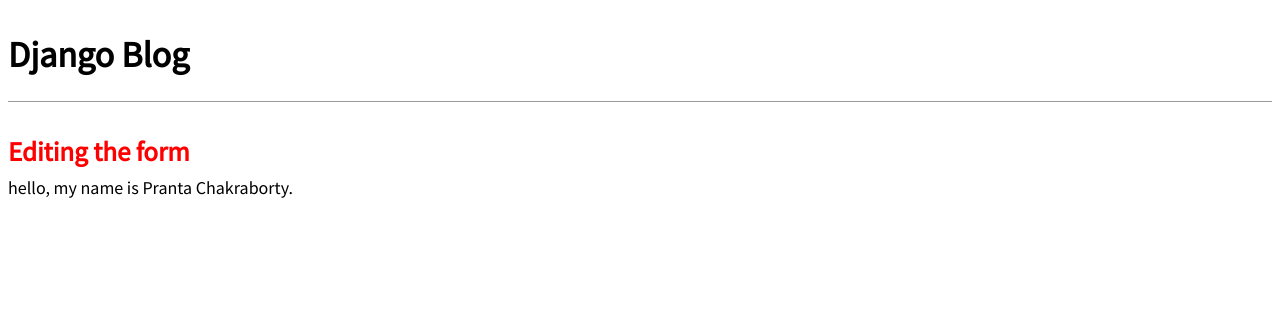
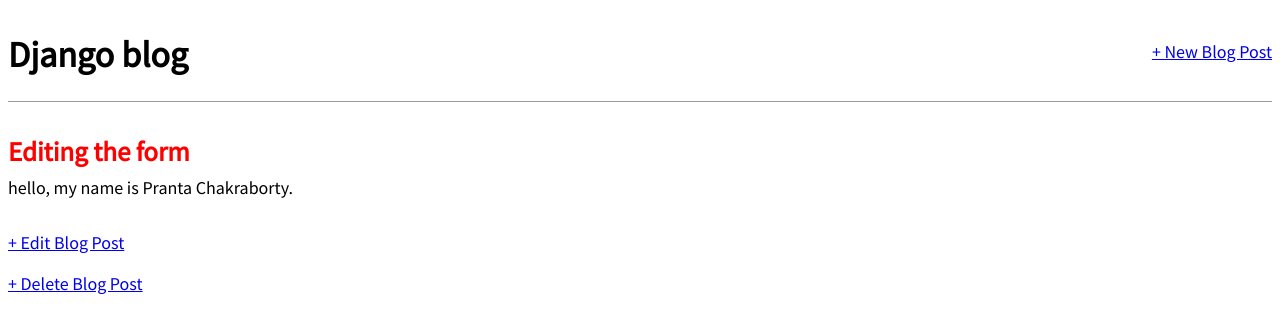
Before and after one commit to PrantaChakraborty/SimpleBlog, a Django app: page /post/3/ in a window 1280 px wide. Shown: the top 333 px of the page. Run offline with Django 3.2, Linux system fonts and the light colour scheme; data comes from the database, SQL or seed files in the repository; both versions use the stored data as it was after the commit.

Commit message:
adding create, update and delete option

```diff
--- a/blog/models.py
+++ b/blog/models.py
@@ -1,4 +1,5 @@
 from django.db import models
+from django.urls import reverse
 
 # Create your models here.
 
@@ -13,3 +14,6 @@ class Post(models.Model):
 
     def __str__(self):
         return self.title
+
+    def get_absolute_url(self):
+        return reverse('detail', args=[str(self.id)])
--- a/blog/templates/blog/base.html
+++ b/blog/templates/blog/base.html
@@ -10,10 +10,13 @@
     <link href="{% static 'css/base.css' %}" rel="stylesheet">
 </head>
 <body>
-<header>
-    <div class="base-header">
-    <h1><a href="{% url 'home' %}">Django Blog</a></h1>
-        </div>
+    <header>
+    <div class="nav-left">
+        <h1><a href="{% url 'home' %}">Django blog</a></h1>
+    </div>
+    <div class="nav-right">
+        <a href="{% url 'post_new' %}">+ New Blog Post</a>
+    </div>
 </header>
 <div>
     {% block content %}
--- a/blog/templates/blog/detail.html
+++ b/blog/templates/blog/detail.html
@@ -2,7 +2,9 @@
 
 {% block content %}
     <div class="post-entry">
-        <h2> {{object.title}}</h2>
-        <p> {{object.body}}</p>
+        <h2> {{post.title}}</h2>
+        <p> {{post.body}}</p>
     </div>
+<p> <a href="{% url 'post_edit' post.pk %}"> + Edit Blog Post</a></p>
+<p> <a href="{% url 'post_delete' post.pk %}"> + Delete Blog Post</a></p>
 {% endblock content %}
--- a/blog/urls.py
+++ b/blog/urls.py
@@ -1,7 +1,16 @@
 from django.urls import path
-from .views import BlogListView, BlogDetailView
+from .views import (
+        BlogListView,
+        BlogDetailView,
+        BlogCreateView,
+        BlogUpdateView,
+        BlogDeleteView,
+ )
 
 urlpatterns = [
-    path('post/<int:pk>/', BlogDetailView.as_view(), name='detail'),#new
+    path('post/<int:pk>/delete', BlogDeleteView.as_view(), name='post_delete'),
+    path('post/<int:pk>/edit/', BlogUpdateView.as_view(), name='post_edit'),
+    path('post/new/', BlogCreateView.as_view(), name='post_new'), #new
+    path('post/<int:pk>/', BlogDetailView.as_view(), name='detail'),
     path('', BlogListView.as_view(), name='home')
 ]
--- a/blog/views.py
+++ b/blog/views.py
@@ -1,6 +1,7 @@
 from django.views.generic import ListView, DetailView
+from django.views.generic.edit import CreateView, UpdateView, DeleteView
 
-# Create your views here.
+from django.urls import reverse_lazy
 
 from .models import Post
 
@@ -13,3 +14,20 @@ class BlogListView(ListView):
 class BlogDetailView(DetailView):
     model = Post
     template_name = 'blog/detail.html'
+
+
+class BlogCreateView(CreateView):
+    model = Post
+    template_name = 'blog/post_new.html'
+    fields = ['title', 'author', 'body']
+
+
+class BlogUpdateView(UpdateView):
+    model = Post
+    template_name = 'blog/post_edit.html'
+    fields = ['title', 'body']
+
+class BlogDeleteView(DeleteView):
+    model = Post
+    template_name = 'blog/post_delete.html'
+    success_url = reverse_lazy('home')
```
Also changed, not shown: blog/templates/blog/post_delete.html (added, +9 -0 lines), blog/templates/blog/post_edit.html (added, +8 -0 lines), blog/templates/blog/post_new.html (added, +8 -0 lines), blog/tests.py (+25 -0 lines), db.sqlite3.
